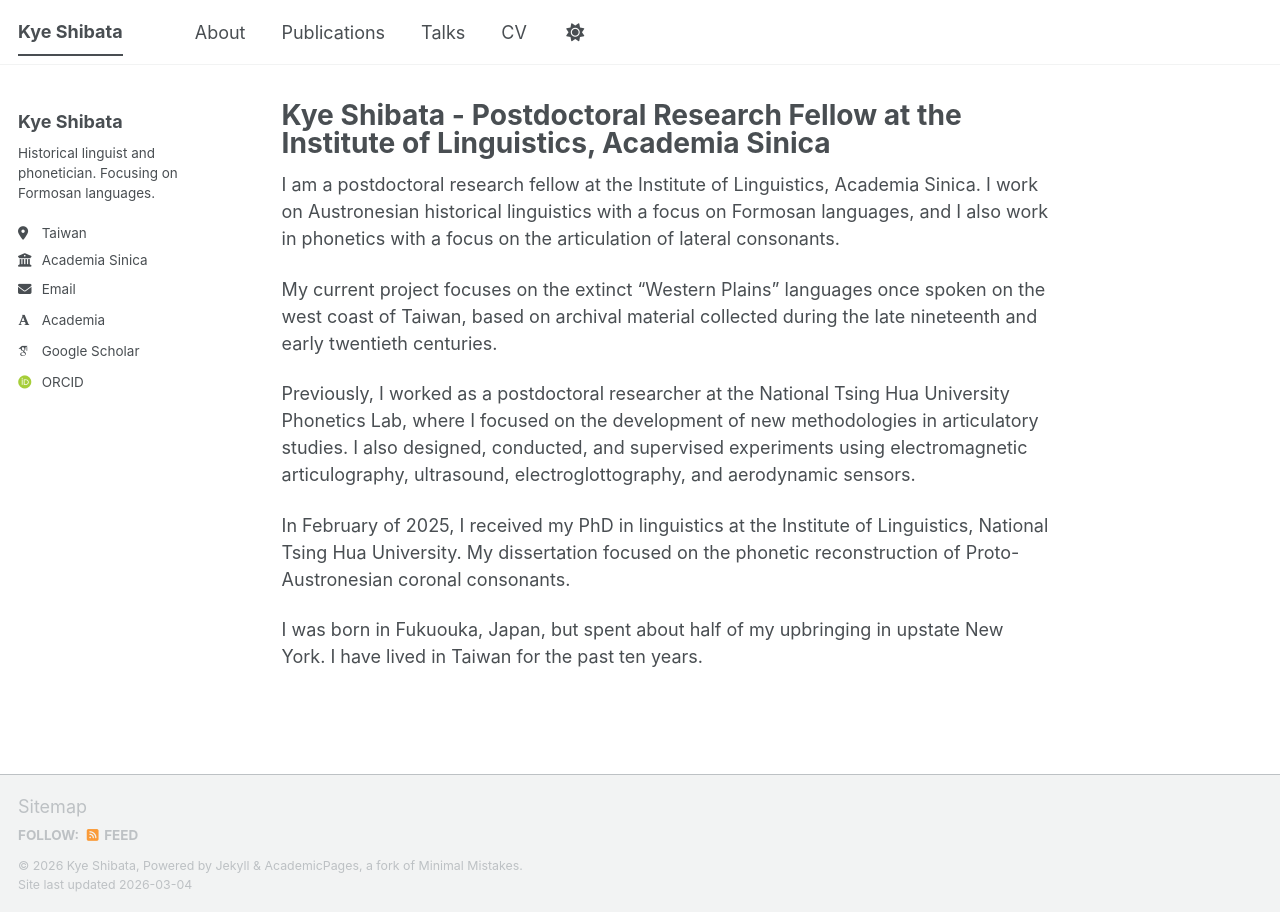
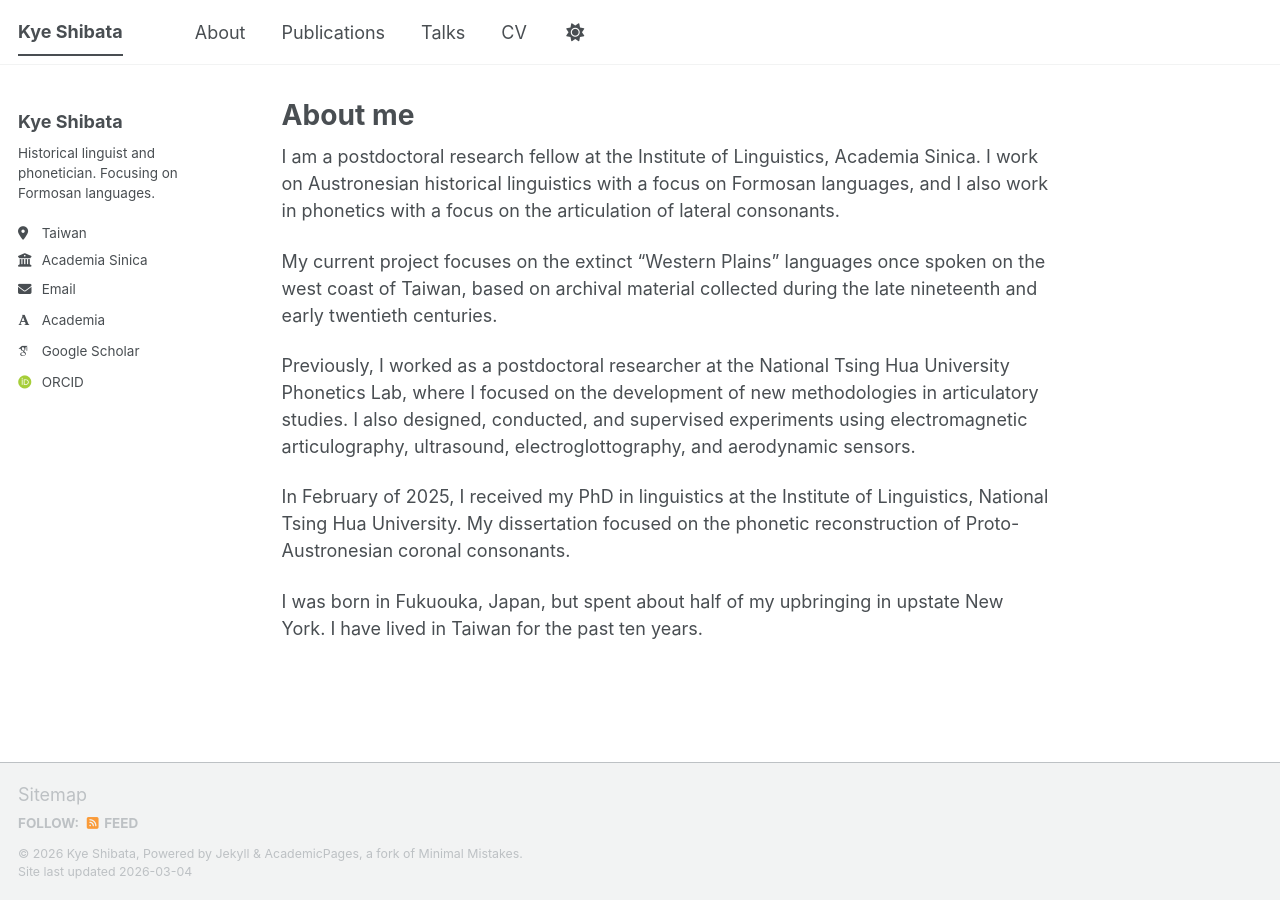
Before and after one commit to xpsh/xpsh.github.io, a Jekyll site: the page built from _pages/about.md, in a window 1280 px wide. Built offline with Jekyll 4.4.1, drawn with Linux system fonts in a browser that asks for light colours; some web fonts are replaced; a script bundle is joined from its source files by our own code; library files that are not in the unit come from our copies.

Commit message:
Update about.md

```diff
--- a/_pages/about.md
+++ b/_pages/about.md
@@ -1,6 +1,6 @@
 ---
 permalink: /
-title: "Kye Shibata - Postdoctoral Research Fellow at the Institute of Linguistics, Academia Sinica"
+title: "About me"
 author_profile: true
 redirect_from:
   - /about/
```
